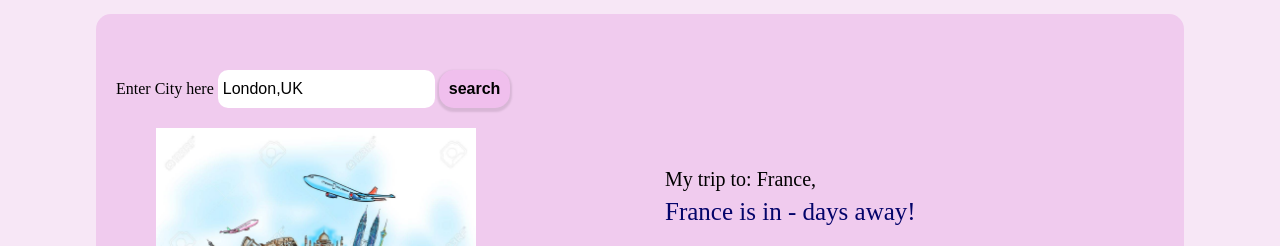
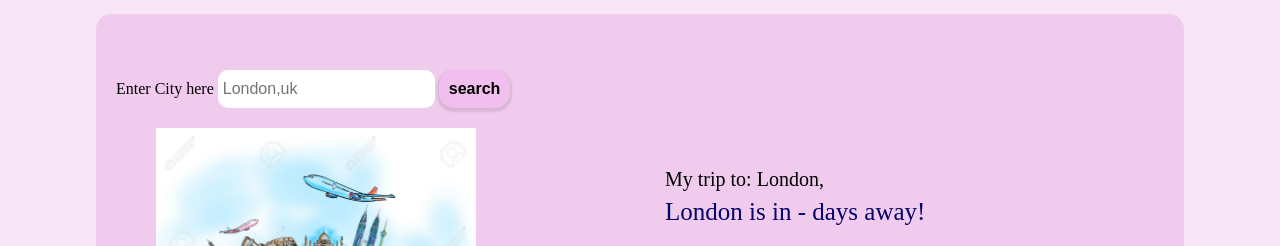
Before and after one commit to DominikaMiodowska/Fend--travel-app-projekt, a website built with webpack: page src/client/views/index.html in a window 1280 px wide. Shown: the part 136-382 px from the top of the page. Built offline with nearby package versions, Linux system fonts and the light colour scheme.

Commit message:
delete value of input

```diff
--- a/src/client/views/index.html
+++ b/src/client/views/index.html
@@ -18,7 +18,7 @@
 
                  <div class ="holder city">
                   <label for="zip">Enter City here</label>
-                  <input class="input-city" type="text" value="London,UK" name="zip" id="zip" placeholder="London,uk">
+                  <input class="input-city" type="text" name="zip" id="zip" placeholder="London,uk">
                   <button id="generate" class="btn btn-search" name="submit" type="submit">search </button>
 
                 </div>
@@ -27,10 +27,10 @@
                 </div>
                 <div class ="trips">
                     <br>
-                    <h3 class="trips-location">My trip to: <span class="country">France</span>, <span id="countryCode"></span></h3>
+                    <h3 class="trips-location">My trip to: <span class="country">London</span>, <span id="countryCode"></span></h3>
                     <div id="trips-time" class="trips-time"></div>
                     <div id = "date"></div>
-                    <div class="header_3"><span class="country">France</span> is in <span id="days">-</span> days away!</div>
+                    <div class="header_3"><span class="country">London</span> is in <span id="days">-</span> days away!</div>
 
                     <button id="save generate" class="btn btn-save" name="submit" type="submit"> save trip </button>
                     <button id="remove" class="btn btn-remove" name="submit" type="submit"> remove trip </button>
```
